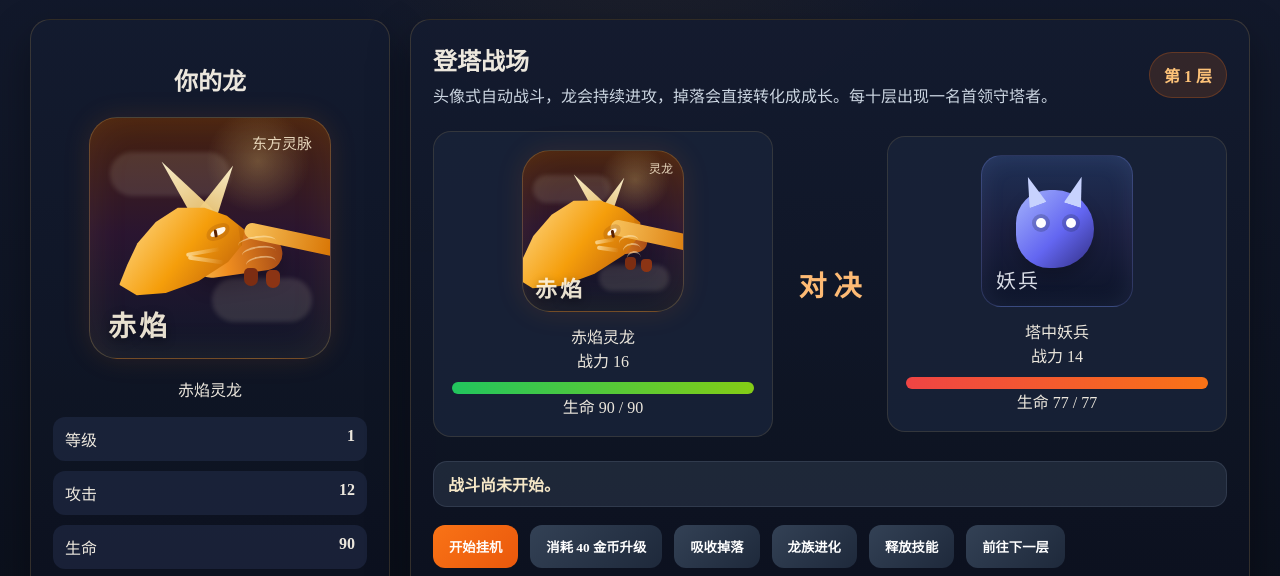
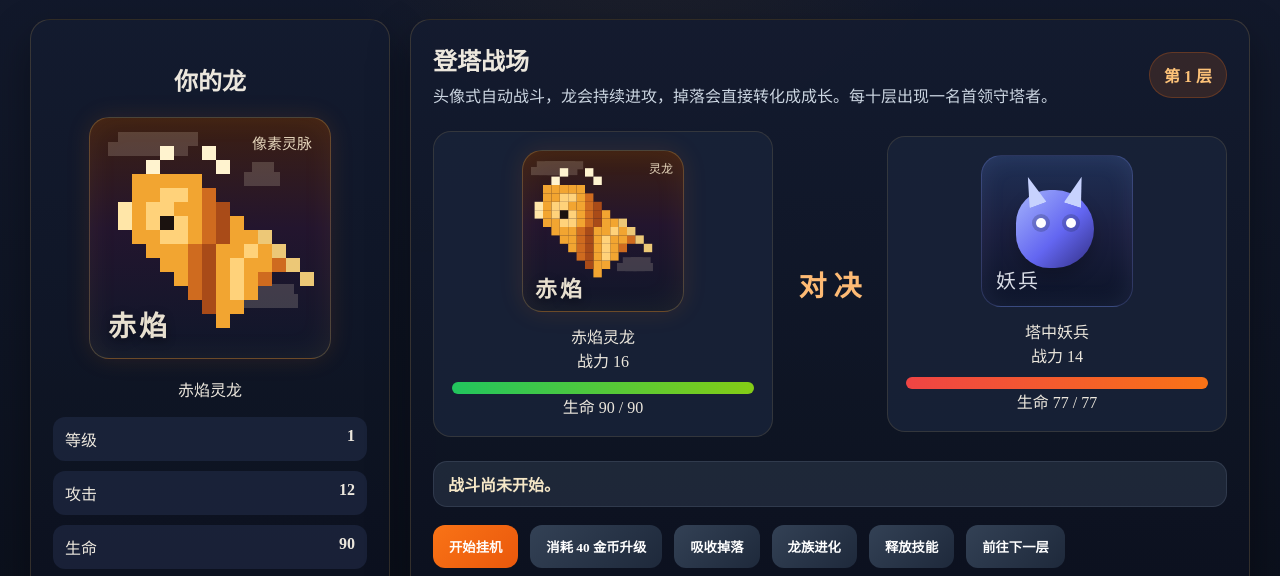
Before and after one commit to yichenme/dragon-realm, a plain HTML site: page index.html in a window 1280 px wide. Shown: the part 193-769 px from the top of the page. Drawn offline with Linux system fonts and the light colour scheme.

Commit message:
Switch dragon art to pixel style

```diff
--- a/index.html
+++ b/index.html
@@ -50,136 +50,78 @@
       height: 240px;
       margin: 12px auto 18px;
       position: relative;
-      border-radius: 28px;
+      border-radius: 20px;
       overflow: hidden;
       background:
-        radial-gradient(circle at 70% 18%, rgba(255, 224, 130, 0.26), transparent 20%),
-        linear-gradient(180deg, #46210f 0%, #2a1530 48%, #0f172a 100%);
+        linear-gradient(180deg, #3c1f12 0%, #23152e 46%, #0f172a 100%);
       border: 1px solid rgba(233, 186, 96, 0.28);
-      box-shadow: inset 0 0 40px rgba(255, 179, 71, 0.10), 0 0 28px rgba(249, 115, 22, 0.12);
+      box-shadow: inset 0 0 30px rgba(255, 179, 71, 0.08), 0 0 24px rgba(249, 115, 22, 0.12);
+      image-rendering: pixelated;
     }
-    .dragon-cloud {
+    .pixel-cloud,
+    .pixel-cloud.two,
+    .pixel-cloud.three {
       position: absolute;
-      width: 120px;
-      height: 44px;
-      border-radius: 999px;
-      background: rgba(255, 241, 214, 0.12);
-      filter: blur(2px);
+      background: #f6ead0;
+      width: 52px;
+      height: 14px;
+      left: 18px;
+      top: 24px;
+      box-shadow: 14px 0 0 #f6ead0, 28px 0 0 #f6ead0, 10px -10px 0 #f6ead0, 24px -10px 0 #f6ead0, 38px -10px 0 #f6ead0;
+      opacity: 0.18;
     }
-    .dragon-cloud.one { top: 34px; left: 20px; }
-    .dragon-cloud.two { bottom: 36px; right: 18px; width: 100px; }
-    .dragon-body {
+    .pixel-cloud.two {
+      top: 176px;
+      left: 146px;
+      width: 34px;
+      box-shadow: 14px 0 0 #f6ead0, 28px 0 0 #f6ead0, 10px -10px 0 #f6ead0, 24px -10px 0 #f6ead0;
+    }
+    .pixel-cloud.three {
+      top: 54px;
+      left: 154px;
+      width: 22px;
+      box-shadow: 14px 0 0 #f6ead0, 8px -10px 0 #f6ead0;
+    }
+    .pixel-dragon {
       position: absolute;
-      left: 104px;
-      top: 114px;
-      width: 88px;
-      height: 42px;
-      background: linear-gradient(90deg, #f6b94d 0%, #ef8d1f 36%, #a84c16 100%);
-      border-radius: 28px 44px 28px 28px;
-      transform: rotate(-8deg);
-      box-shadow: 0 10px 18px rgba(0,0,0,.22);
+      left: 42px;
+      top: 56px;
+      width: 14px;
+      height: 14px;
+      background: #f2a531;
+      box-shadow:
+        14px 0 0 #f2a531, 28px 0 0 #f2a531, 42px 0 0 #f2a531, 56px 0 0 #f2a531,
+        0 14px 0 #f2a531, 14px 14px 0 #f2a531, 28px 14px 0 #ffd27a, 42px 14px 0 #ffd27a, 56px 14px 0 #f2a531, 70px 14px 0 #cf6b1f,
+        -14px 28px 0 #ffe6a8, 0 28px 0 #f2a531, 14px 28px 0 #ffd27a, 28px 28px 0 #ffd27a, 42px 28px 0 #f2a531, 56px 28px 0 #f2a531, 70px 28px 0 #cf6b1f, 84px 28px 0 #a94b18,
+        -14px 42px 0 #ffe6a8, 0 42px 0 #f2a531, 14px 42px 0 #ffd27a, 28px 42px 0 #1b120f, 42px 42px 0 #ffd27a, 56px 42px 0 #f2a531, 70px 42px 0 #cf6b1f, 84px 42px 0 #a94b18, 98px 42px 0 #f2a531,
+        0 56px 0 #f2a531, 14px 56px 0 #f2a531, 28px 56px 0 #ffd27a, 42px 56px 0 #ffd27a, 56px 56px 0 #f2a531, 70px 56px 0 #cf6b1f, 84px 56px 0 #a94b18, 98px 56px 0 #f2a531, 112px 56px 0 #f2a531,
+        14px 70px 0 #f2a531, 28px 70px 0 #f2a531, 42px 70px 0 #f2a531, 56px 70px 0 #cf6b1f, 70px 70px 0 #a94b18, 84px 70px 0 #f2a531, 98px 70px 0 #f2a531, 112px 70px 0 #ffd27a, 126px 70px 0 #f2a531,
+        28px 84px 0 #f2a531, 42px 84px 0 #f2a531, 56px 84px 0 #cf6b1f, 70px 84px 0 #a94b18, 84px 84px 0 #f2a531, 98px 84px 0 #ffd27a, 112px 84px 0 #f2a531, 126px 84px 0 #f2a531, 140px 84px 0 #cf6b1f,
+        42px 98px 0 #f2a531, 56px 98px 0 #cf6b1f, 70px 98px 0 #a94b18, 84px 98px 0 #f2a531, 98px 98px 0 #ffd27a, 112px 98px 0 #f2a531, 126px 98px 0 #cf6b1f,
+        56px 112px 0 #cf6b1f, 70px 112px 0 #a94b18, 84px 112px 0 #f2a531, 98px 112px 0 #ffd27a, 112px 112px 0 #f2a531,
+        70px 126px 0 #a94b18, 84px 126px 0 #f2a531, 98px 126px 0 #f2a531,
+        84px 140px 0 #f2a531;
     }
-    .dragon-body::before {
+    .pixel-dragon::before {
       content: "";
       position: absolute;
-      left: -78px;
-      top: -34px;
-      width: 132px;
-      height: 92px;
-      background: linear-gradient(135deg, #ffe19b 0%, #f59e0b 52%, #b45309 100%);
-      clip-path: polygon(0 76%, 8% 56%, 18% 34%, 34% 14%, 52% 2%, 72% 6%, 88% 18%, 100% 36%, 96% 52%, 84% 68%, 60% 84%, 34% 92%, 12% 90%);
-      box-shadow: inset -6px -6px 0 rgba(120, 53, 15, 0.12);
+      width: 14px;
+      height: 14px;
+      left: 14px;
+      top: -14px;
+      background: #fff3cf;
+      box-shadow: 70px 0 0 #fff3cf, 14px -14px 0 #fff3cf, 56px -14px 0 #fff3cf;
     }
-    .dragon-body::after {
+    .pixel-dragon::after {
       content: "";
       position: absolute;
-      right: -88px;
-      top: 12px;
-      width: 126px;
-      height: 16px;
-      background: linear-gradient(90deg, #f8c35d 0%, #d97706 70%, rgba(217,119,6,0.2) 100%);
-      border-radius: 999px;
-      transform: rotate(20deg);
-    }
-    .dragon-horn,
-    .dragon-horn.right {
-      position: absolute;
-      width: 22px;
-      height: 70px;
-      background: linear-gradient(180deg, #fff6d2 0%, #edc56f 100%);
-      clip-path: polygon(50% 0, 100% 100%, 0 100%);
-      top: 36px;
-      left: 82px;
-      transform: rotate(-38deg);
+      width: 14px;
+      height: 14px;
+      left: 126px;
+      top: 56px;
+      background: #f8d27b;
+      box-shadow: 14px 14px 0 #f8d27b, 28px 28px 0 #f8d27b, 42px 42px 0 #f8d27b;
       opacity: 0.95;
-    }
-    .dragon-horn.right {
-      left: 118px;
-      top: 44px;
-      height: 60px;
-      transform: rotate(28deg);
-    }
-    .dragon-eye {
-      position: absolute;
-      left: 120px;
-      top: 110px;
-      width: 16px;
-      height: 8px;
-      border-radius: 80% 20% 80% 20%;
-      background: #fff7ed;
-      transform: rotate(-10deg);
-      box-shadow: 0 0 0 4px rgba(120, 53, 15, 0.18);
-    }
-    .dragon-eye::after {
-      content: "";
-      position: absolute;
-      left: 4px;
-      top: 1px;
-      width: 3px;
-      height: 8px;
-      border-radius: 999px;
-      background: #5b2200;
-    }
-    .dragon-whisker,
-    .dragon-whisker.two {
-      position: absolute;
-      left: 96px;
-      top: 132px;
-      width: 34px;
-      height: 4px;
-      border-radius: 999px;
-      background: linear-gradient(90deg, rgba(255,232,180,0.74), rgba(255,232,180,0));
-      transform: rotate(-10deg);
-    }
-    .dragon-whisker.two {
-      top: 140px;
-      left: 98px;
-      width: 36px;
-      transform: rotate(8deg);
-    }
-    .dragon-scale-line,
-    .dragon-scale-line.two,
-    .dragon-scale-line.three {
-      position: absolute;
-      left: 148px;
-      top: 118px;
-      width: 38px;
-      height: 12px;
-      border-top: 2px solid rgba(255, 240, 201, 0.48);
-      border-radius: 50%;
-      transform: rotate(-8deg);
-    }
-    .dragon-scale-line.two { top: 128px; left: 152px; width: 34px; }
-    .dragon-scale-line.three { top: 138px; left: 156px; width: 30px; }
-    .dragon-paw {
-      position: absolute;
-      left: 154px;
-      top: 150px;
-      width: 14px;
-      height: 18px;
-      background: #7c2d12;
-      border-radius: 10px 10px 14px 14px;
-      box-shadow: 22px 2px 0 #8b3414;
     }
     .dragon-title {
       position: absolute;
@@ -419,19 +361,11 @@
       <div class="card dragon-card">
         <h2>你的龙</h2>
         <div class="dragon-scene">
-          <div class="dragon-cloud one"></div>
-          <div class="dragon-cloud two"></div>
-          <div class="dragon-horn"></div>
-          <div class="dragon-horn right"></div>
-          <div class="dragon-body"></div>
-          <div class="dragon-eye"></div>
-          <div class="dragon-whisker"></div>
-          <div class="dragon-whisker two"></div>
-          <div class="dragon-scale-line"></div>
-          <div class="dragon-scale-line two"></div>
-          <div class="dragon-scale-line three"></div>
-          <div class="dragon-paw"></div>
-          <div class="dragon-aura">东方灵脉</div>
+          <div class="pixel-cloud"></div>
+          <div class="pixel-cloud two"></div>
+          <div class="pixel-cloud three"></div>
+          <div class="pixel-dragon"></div>
+          <div class="dragon-aura">像素灵脉</div>
           <div class="dragon-title" id="dragonPortraitText">赤焰</div>
         </div>
         <div id="dragonName">赤焰灵龙</div>
@@ -458,18 +392,9 @@
         <div class="arena">
           <div class="fighter player" id="playerCard">
             <div class="dragon-scene" style="width:160px;height:160px;margin:0 auto 12px;">
-              <div class="dragon-cloud one" style="top:24px;left:10px;width:78px;height:28px;"></div>
-              <div class="dragon-cloud two" style="bottom:20px;right:14px;width:70px;height:26px;"></div>
-              <div class="dragon-horn" style="left:58px;top:18px;height:50px;width:16px;"></div>
-              <div class="dragon-horn right" style="left:84px;top:24px;height:44px;width:14px;"></div>
-              <div class="dragon-body" style="left:66px;top:76px;width:58px;height:28px;"></div>
-              <div class="dragon-eye" style="left:84px;top:78px;width:10px;height:6px;"></div>
-              <div class="dragon-whisker" style="left:72px;top:88px;width:20px;height:4px;"></div>
-              <div class="dragon-whisker two" style="left:74px;top:96px;width:22px;height:4px;"></div>
-              <div class="dragon-scale-line" style="left:96px;top:84px;width:20px;"></div>
-              <div class="dragon-scale-line two" style="left:100px;top:92px;width:18px;"></div>
-              <div class="dragon-scale-line three" style="left:104px;top:100px;width:14px;"></div>
-              <div class="dragon-paw" style="left:102px;top:106px;width:11px;height:13px;box-shadow:16px 2px 0 #8b3414;"></div>
+              <div class="pixel-cloud" style="transform:scale(.58);transform-origin:top left;left:8px;top:16px;"></div>
+              <div class="pixel-cloud two" style="transform:scale(.58);transform-origin:top left;left:94px;top:112px;"></div>
+              <div class="pixel-dragon" style="transform:scale(.6);transform-origin:top left;left:20px;top:34px;"></div>
               <div class="dragon-aura" style="font-size:12px;right:10px;top:8px;">灵龙</div>
               <div class="dragon-title" style="font-size:22px;left:12px;bottom:8px;">赤焰</div>
             </div>
```
